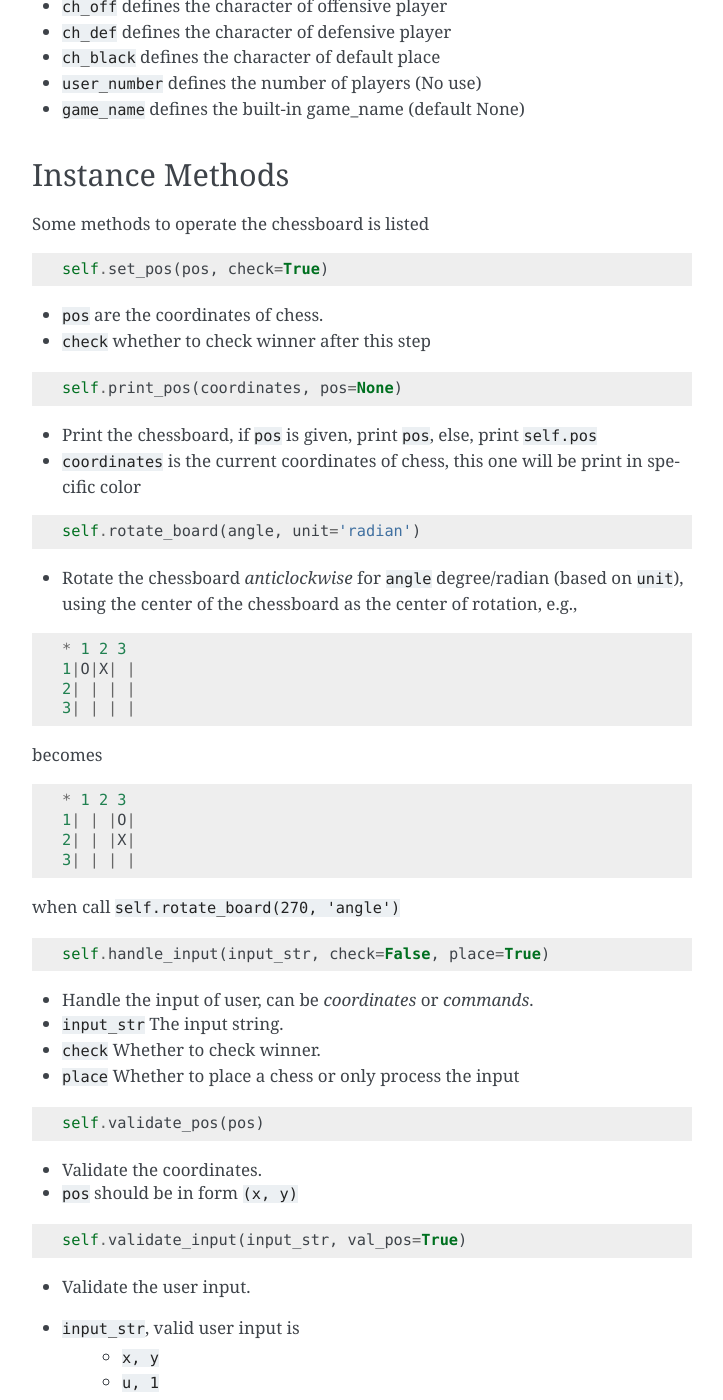
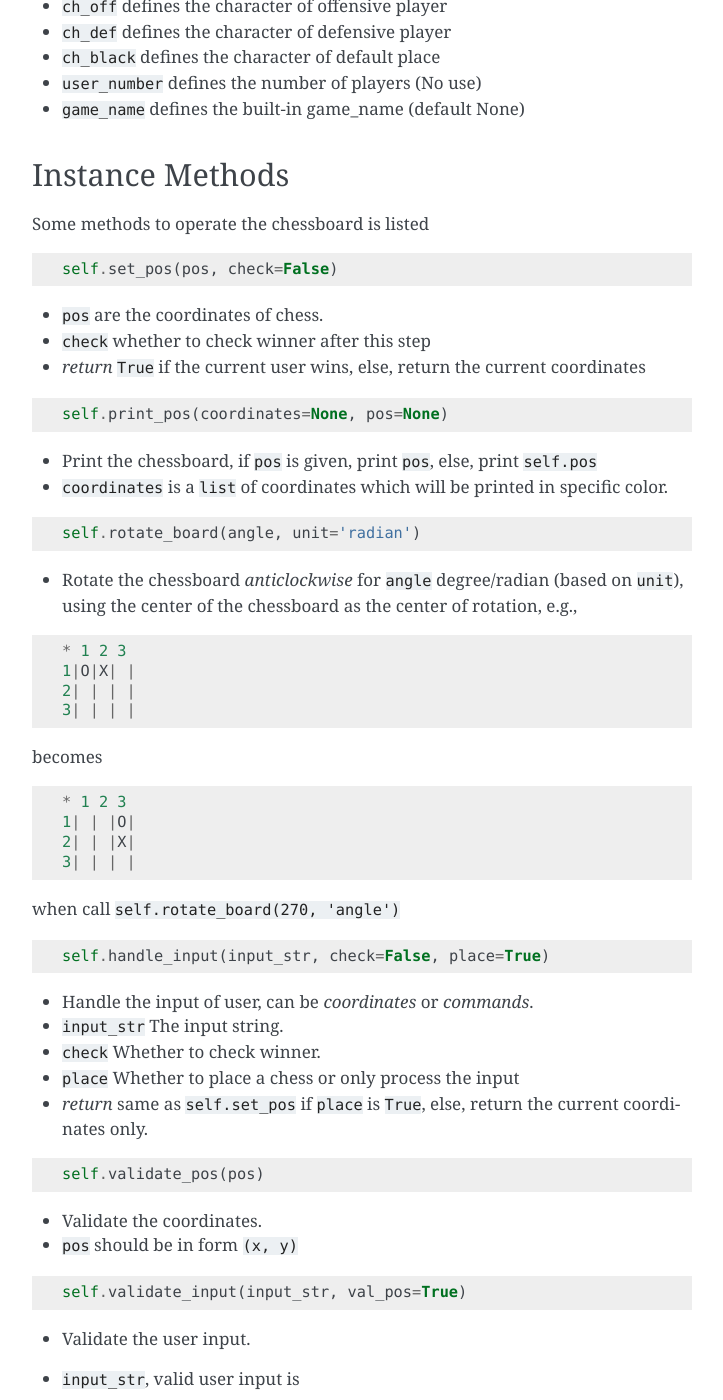
Before and after one commit to houluy/chessboard, a Sphinx documentation site: the page built from docs/source/main/main.rst, in a window 1280 px wide and 1400 px high, scrolled down 814 px. Shown: the whole window, without its empty margins (388-1111 px from the left). Built offline with Sphinx 7.4.7, drawn with Linux system fonts in a browser that asks for light colours.

```diff
--- a/chessboard/version.py
+++ b/chessboard/version.py
@@ -1 +1 @@
-__version__ = '1.2.0'
+__version__ = '1.2.1'
--- a/docs/source/main/main.rst
+++ b/docs/source/main/main.rst
@@ -51,17 +51,18 @@ Some methods to operate the chessboard is listed
 
 ::
 
-    self.set_pos(pos, check=True)
+    self.set_pos(pos, check=False)
 
 * ``pos`` are the coordinates of chess.
 * ``check`` whether to check winner after this step
+* *return* ``True`` if the current user wins, else, return the current coordinates
 
 ::
 
-    self.print_pos(coordinates, pos=None)
+    self.print_pos(coordinates=None, pos=None)
 
 * Print the chessboard, if ``pos`` is given, print ``pos``, else, print ``self.pos``
-* ``coordinates`` is the current coordinates of chess, this one will be print in specific color
+* ``coordinates`` is a ``list`` of coordinates which will be printed in specific color.
 
 ::
 
@@ -95,6 +96,7 @@ when call ``self.rotate_board(270, 'angle')``
 * ``input_str`` The input string.
 * ``check`` Whether to check winner.
 * ``place`` Whether to place a chess or only process the input
+* *return* same as ``self.set_pos`` if ``place`` is ``True``, else, return the current coordinates only.
 
 ::
 
```
Also changed, not shown: CHANGELOG.md (+3 -0 lines), chessboard/__init__.py (+10 -10 lines), 8 other files.
